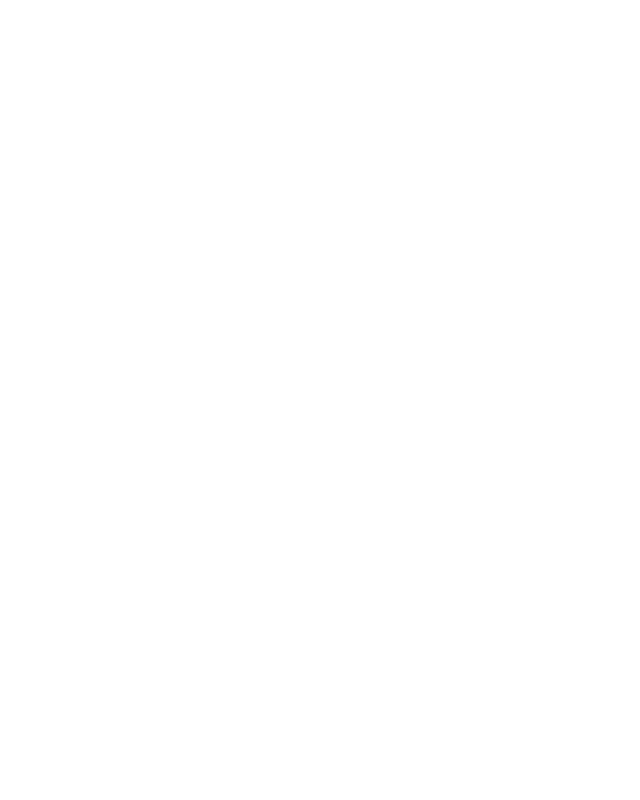
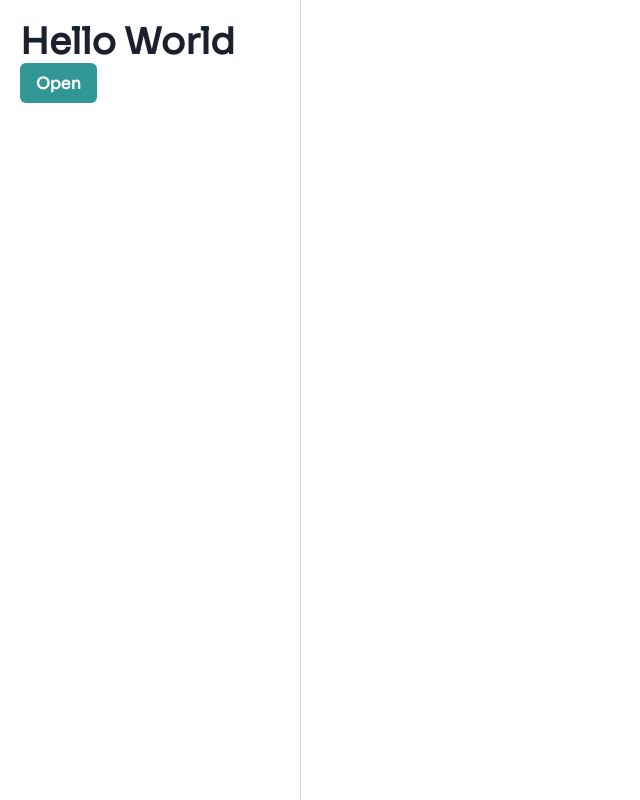
Before and after one commit to carlomigueldy/nextjs-chakra-ui-starter, a Next.js app: page / in a window 1280 px wide. Shown: the whole page, without its empty margins (0-640 px from the left). Built offline with nearby package versions, Linux system fonts and the light colour scheme.

Commit message:
feat(font-family): installed `Sora` as primary font-family for `body` and `heading`

```diff
--- a/package.json
+++ b/package.json
@@ -8,6 +8,11 @@
     "start": "next start"
   },
   "dependencies": {
+    "@chakra-ui/react": "^1.4.2",
+    "@emotion/react": "^11.1.5",
+    "@emotion/styled": "^11.1.5",
+    "@fontsource/sora": "^4.2.2",
+    "framer-motion": "^4.1.2",
     "next": "10.1.3",
     "react": "17.0.2",
     "react-dom": "17.0.2"
--- a/pages/_app.tsx
+++ b/pages/_app.tsx
@@ -1,8 +1,30 @@
 import { AppProps } from "next/dist/next-server/lib/router/router";
+import { ChakraProvider, extendTheme } from "@chakra-ui/react";
+import Head from "next/head";
+
 import "../styles/globals.css";
+import "@fontsource/sora";
 
-function MyApp({ Component, pageProps }: AppProps) {
-  return <Component {...pageProps} />;
+const theme = extendTheme({
+  fonts: {
+    body: "Sora",
+    heading: "Sora",
+  },
+});
+
+function App({ Component, pageProps }: AppProps) {
+  return (
+    <>
+      <ChakraProvider theme={theme}>
+        <Head>
+          <title>Create Next App</title>
+          <link rel="icon" href="/favicon.ico" />
+        </Head>
+
+        <Component {...pageProps} />
+      </ChakraProvider>
+    </>
+  );
 }
 
-export default MyApp;
+export default App;
--- a/pages/index.tsx
+++ b/pages/index.tsx
@@ -1,13 +1,69 @@
+import {
+  Drawer,
+  DrawerBody,
+  DrawerCloseButton,
+  DrawerContent,
+  DrawerFooter,
+  DrawerHeader,
+  DrawerOverlay,
+} from "@chakra-ui/modal";
+import { Box, Button, Heading, Input, useDisclosure } from "@chakra-ui/react";
 import Head from "next/head";
-import styles from "../styles/Home.module.css";
+import React from "react";
+// import styles from "../styles/Home.module.css";
 
 export default function Home() {
+  const { isOpen, onOpen, onClose } = useDisclosure();
+  const btnRef = React.useRef();
+
   return (
-    <div className={styles.container}>
-      <Head>
-        <title>Create Next App</title>
-        <link rel="icon" href="/favicon.ico" />
-      </Head>
-    </div>
+    <>
+      <main
+        style={{
+          height: "100vh",
+          display: "flex",
+        }}
+      >
+        <Box
+          height="100%"
+          width="300px"
+          bgColor="white"
+          padding="5"
+          position="fixed"
+          outline="solid 1px"
+          outlineColor="gray.300"
+        >
+          <Heading>Hello World</Heading>
+
+          <Button ref={btnRef} colorScheme="teal" onClick={onOpen}>
+            Open
+          </Button>
+          <Drawer
+            isOpen={isOpen}
+            placement="right"
+            onClose={onClose}
+            finalFocusRef={btnRef}
+          >
+            <DrawerOverlay>
+              <DrawerContent>
+                <DrawerCloseButton />
+                <DrawerHeader>Create your account</DrawerHeader>
+
+                <DrawerBody>
+                  <Input placeholder="Type here..." />
+                </DrawerBody>
+
+                <DrawerFooter>
+                  <Button variant="outline" mr={3} onClick={onClose}>
+                    Cancel
+                  </Button>
+                  <Button colorScheme="blue">Save</Button>
+                </DrawerFooter>
+              </DrawerContent>
+            </DrawerOverlay>
+          </Drawer>
+        </Box>
+      </main>
+    </>
   );
 }
--- a/styles/globals.css
+++ b/styles/globals.css
@@ -2,15 +2,6 @@ html,
 body {
   padding: 0;
   margin: 0;
-  font-family: -apple-system, BlinkMacSystemFont, Segoe UI, Roboto, Oxygen,
-    Ubuntu, Cantarell, Fira Sans, Droid Sans, Helvetica Neue, sans-serif;
+  font-family: "Sora", -apple-system, BlinkMacSystemFont, Segoe UI, Roboto,
+    Oxygen, Ubuntu, Cantarell, Fira Sans, Droid Sans, Helvetica Neue, sans-serif;
 }
-
-a {
-  color: inherit;
-  text-decoration: none;
-}
-
-* {
-  box-sizing: border-box;
-}
--- a/tsconfig.json
+++ b/tsconfig.json
@@ -8,7 +8,7 @@
     ],
     "allowJs": true,
     "skipLibCheck": true,
-    "strict": true,
+    "strict": false,
     "forceConsistentCasingInFileNames": true,
     "noEmit": true,
     "esModuleInterop": true,
```
Also changed, not shown: 1 other file (tests, documents, lock files or other folders).
